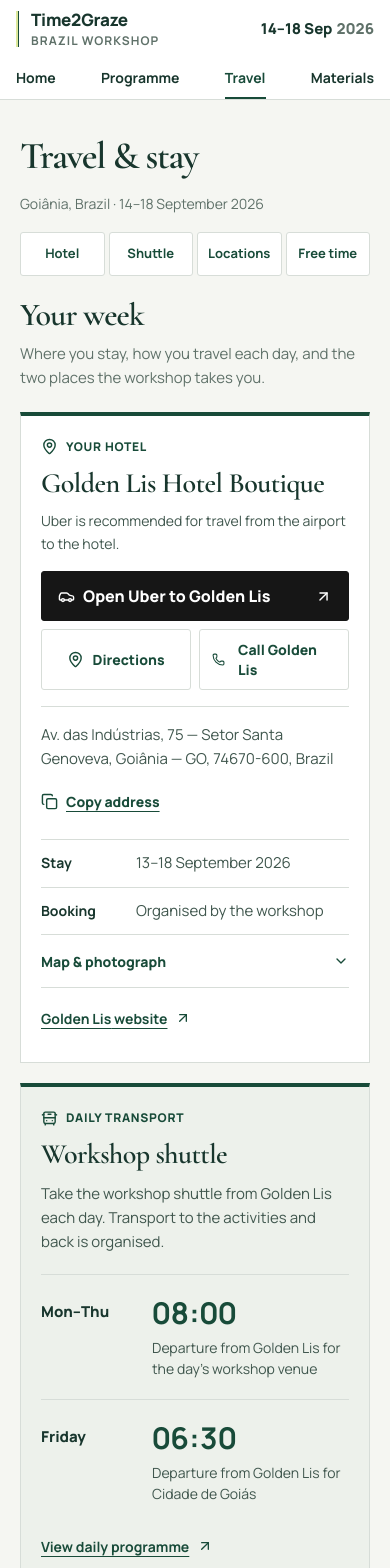
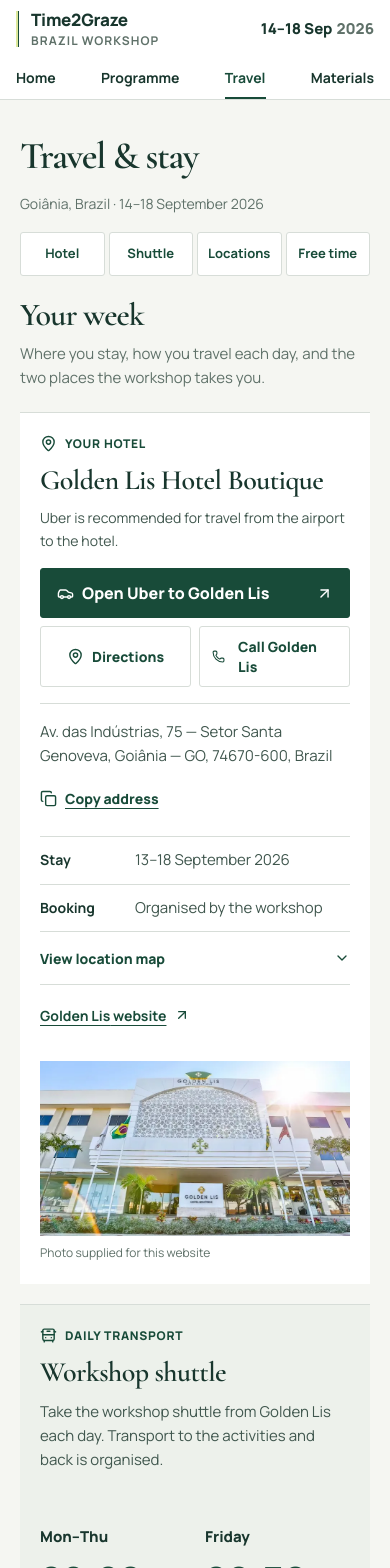
Before and after one commit to VictorGit10/time2graze-workshop, a Next.js app: page /practical in a window 390 px wide. Shown: the top 1568 px of the page. Built offline with nearby package versions, Linux system fonts and the light colour scheme; no server answers.

Commit message:
Give Travel a consistent responsive venue layout

```diff
--- a/app/practical/page.tsx
+++ b/app/practical/page.tsx
@@ -51,6 +51,7 @@
             id="transport"
             aria-labelledby="shuttle-title"
           >
+            <div className="shuttle-overview">
               <p className="travel-eyebrow">
                 <BusFront aria-hidden="true" />
                 Daily transport
@@ -60,6 +61,8 @@
                 Take the workshop shuttle from Golden Lis each day. Transport to
                 the activities and back is organised.
               </p>
+            </div>
+            <div className="shuttle-schedule">
               <dl className="shuttle-times">
                 {SHUTTLE_PLAN.map((item) => (
                   <div key={item.days}>
@@ -79,6 +82,7 @@
               <Link className="travel-text-link" href="/programme/">
                 View daily programme <ArrowUpRight aria-hidden="true" />
               </Link>
+            </div>
           </section>
         </div>
 
--- a/app/travel.css
+++ b/app/travel.css
@@ -1,6 +1,8 @@
 /* Travel is an operational page: destinations and actions stay together.
    Two parts — the week you are booked for, then the city in your own time. */
 .travel-page {
+  --travel-columns: minmax(0, 1fr) minmax(0, 1.35fr);
+  --travel-gap: clamp(28px, 4vw, 64px);
   background: var(--paper);
 }
 .travel-heading {
@@ -70,9 +72,8 @@
 .travel-arrival,
 .travel-places {
   display: grid;
-  grid-template-columns: repeat(2, minmax(0, 1fr));
-  gap: 28px;
-  align-items: start;
+  grid-template-columns: minmax(0, 1fr);
+  gap: 32px;
 }
 .travel-arrival {
   margin-bottom: 28px;
@@ -88,12 +89,39 @@
 }
 .travel-place,
 .shuttle-card {
-  padding: clamp(22px, 2.5vw, 36px);
+  display: grid;
+  grid-template-columns: var(--travel-columns);
+  gap: var(--travel-gap);
+  align-items: start;
+  padding: clamp(24px, 3vw, 44px);
   background: var(--surface);
-  border: 1px solid var(--line);
+  border-top: 1px solid var(--line);
 }
-.travel-hotel {
-  border-top: 4px solid var(--forest);
+.travel-place-summary,
+.travel-place-details,
+.shuttle-overview,
+.shuttle-schedule {
+  min-width: 0;
+}
+.venue-photo {
+  margin: 24px 0 0;
+}
+.venue-photo img {
+  display: block;
+  width: 100%;
+  height: auto;
+  aspect-ratio: 16 / 9;
+  object-fit: cover;
+}
+.venue-photo figcaption {
+  margin-top: 8px;
+  color: var(--muted);
+  font-size: var(--t-label);
+  line-height: 1.5;
+}
+.venue-photo figcaption a {
+  text-decoration: underline;
+  text-underline-offset: 3px;
 }
 .travel-place h3,
 .shuttle-card h3 {
@@ -121,7 +149,7 @@
   flex: none;
 }
 .travel-place-context,
-.shuttle-card > p:not(.travel-eyebrow) {
+.shuttle-overview > p:not(.travel-eyebrow) {
   margin: 0 0 20px;
   color: var(--text);
   font-size: 15px;
@@ -154,7 +182,7 @@
   display: grid;
   grid-template-columns: repeat(2, minmax(0, 1fr));
   gap: 8px;
-  margin: 20px 0;
+  margin: 0 0 20px;
 }
 .travel-place-actions a,
 .travel-address button {
@@ -194,12 +222,12 @@
   min-height: 50px;
   padding-inline: 16px;
   color: #fff;
-  background: #161616;
-  border-color: #161616;
+  background: var(--forest);
+  border-color: var(--forest);
   font-size: 16px;
 }
 .travel-place-actions a.travel-uber:hover {
-  background: #333;
+  background: var(--forest-dark);
 }
 .travel-uber svg:last-child {
   margin-left: auto;
@@ -344,14 +372,19 @@
 }
 .shuttle-card {
   background: var(--surface-soft);
-  border-top: 4px solid var(--forest);
+  border-top: 1px solid var(--line);
+}
+.shuttle-times {
+  display: grid;
+  grid-template-columns: repeat(2, minmax(0, 1fr));
+  gap: 28px;
 }
 .shuttle-times > div {
   display: grid;
-  grid-template-columns: 95px minmax(0, 1fr);
-  gap: 16px;
-  padding: 20px 0;
-  border-top: 1px solid var(--line);
+  grid-template-columns: minmax(0, 1fr);
+  gap: 10px;
+  padding: 0 0 20px;
+  border: 0;
 }
 .shuttle-times dt {
   padding-top: 6px;
@@ -364,7 +397,7 @@
 .shuttle-times strong {
   display: block;
   color: var(--forest);
-  font-size: 30px;
+  font-size: 36px;
   line-height: 1.2;
   font-variant-numeric: tabular-nums;
 }
@@ -391,13 +424,13 @@
 
 /* Friday's destination: one block, logistics first, the town's history in it. */
 .friday-visit .city-photo {
-  margin: 16px 0 20px;
+  margin: 24px 0 0;
 }
 .friday-visit .city-photo img {
   display: block;
   width: 100%;
   height: auto;
-  max-height: 260px;
+  aspect-ratio: 16 / 9;
   object-fit: cover;
 }
 .friday-visit .city-photo figcaption {
@@ -409,6 +442,9 @@
 .friday-visit .city-photo figcaption a {
   text-decoration: underline;
   text-underline-offset: 3px;
+}
+.friday-visit .travel-getting-there {
+  margin-bottom: 24px;
 }
 .friday-visit .city-prose > p {
   margin: 0 0 16px;
@@ -465,18 +501,14 @@
 /* Part two: the city in your own time. */
 .city-introduction {
   display: grid;
-  grid-template-columns: minmax(0, 1fr) minmax(0, 2fr);
-  gap: 32px;
-  padding-bottom: 32px;
+  grid-template-columns: var(--travel-columns);
+  gap: var(--travel-gap);
+  padding: clamp(24px, 3vw, 44px);
+  margin-bottom: 32px;
+  background: var(--surface);
 }
 .city-introduction .travel-eyebrow {
-  margin-bottom: 8px;
-}
-.city-date {
-  margin: 0;
-  color: var(--muted);
-  font-size: var(--t-meta-lg);
-  font-variant-numeric: tabular-nums;
+  margin-bottom: 16px;
 }
 .city-prose {
   max-width: 68ch;
@@ -489,7 +521,7 @@
 }
 .city-free-time {
   border-top: 1px solid var(--line);
-  padding-top: 28px;
+  padding-top: 32px;
 }
 .city-free-time h3 {
   margin: 0 0 12px;
@@ -533,6 +565,36 @@
 }
 .guide-credit {
   margin: 14px 0 0;
+}
+
+@media screen and (max-width: 900px) {
+  .travel-place,
+  .shuttle-card,
+  .city-introduction {
+    grid-template-columns: minmax(0, 1fr);
+    gap: 28px;
+  }
+  .venue-photo,
+  .friday-visit .city-photo {
+    order: 2;
+    width: 100%;
+    margin: 24px 0 0;
+  }
+  .travel-place {
+    display: flex;
+    flex-direction: column;
+    gap: 0;
+  }
+  .travel-place-summary {
+    display: contents;
+  }
+  .travel-place-details {
+    order: 1;
+    width: 100%;
+  }
+  .travel-place-summary > .travel-getting-there {
+    margin-bottom: 20px;
+  }
 }
 
 @media screen and (max-width: 760px) {
@@ -595,7 +657,7 @@
     font-size: 14px;
   }
   .travel-place-actions {
-    margin-block: 16px;
+    margin-block: 0 16px;
   }
   .hotel-stay > div {
     grid-template-columns: 85px minmax(0, 1fr);
@@ -606,7 +668,10 @@
     gap: 22px;
   }
   .city-introduction {
-    padding-bottom: 26px;
+    padding: 24px 20px;
+  }
+  .shuttle-times {
+    gap: 20px;
   }
   .guide-google-map {
     height: 480px;
@@ -640,6 +705,7 @@
   }
   .travel-place,
   .shuttle-card {
+    display: flow-root;
     margin-top: 12pt;
     padding: 10pt 0;
     break-inside: avoid;
@@ -666,6 +732,9 @@
     color: #333;
   }
   /* The disclosure is a screen affordance; on paper the town's history prints. */
+  .travel-place-summary {
+    display: contents;
+  }
   .friday-more[open],
   .friday-more {
     display: block;
@@ -676,6 +745,7 @@
   .friday-visit {
     break-inside: auto;
   }
+  .venue-photo,
   .friday-visit .city-photo {
     float: right;
     width: 65mm;
@@ -697,6 +767,8 @@
     display: block;
     break-inside: avoid;
     margin-top: 12pt;
+    padding: 0;
+    background: #fff;
   }
   .city-prose {
     max-width: none;
--- a/components/orientation.tsx
+++ b/components/orientation.tsx
@@ -14,19 +14,13 @@
       id="orientation"
       aria-labelledby="goiania-title"
     >
-      <h2 className="travel-part-title" id="goiania-title">
-        Goiânia
-      </h2>
-      <p className="travel-part-lead">
-        The city around the workshop, and what is within reach of the hotel on a
-        free evening.
-      </p>
-
-      <article className="city-introduction">
-        <div>
+      <div className="city-introduction">
+        <header className="city-introduction-heading">
           <p className="travel-eyebrow">{city.subtitle}</p>
-          <p className="city-date">Founded in 1933</p>
-        </div>
+          <h2 className="travel-part-title" id="goiania-title">
+            Goiânia
+          </h2>
+        </header>
         <div className="city-prose">
           {city.paragraphs.map((paragraph) => (
             <p key={paragraph}>{paragraph}</p>
@@ -40,7 +34,7 @@
             {city.source.label}
           </a>
         </div>
-      </article>
+      </div>
 
       <section
         className="city-free-time"
--- a/components/venue-card.tsx
+++ b/components/venue-card.tsx
@@ -65,6 +65,7 @@
       id={anchor}
       aria-labelledby={`${anchor}-title`}
     >
+      <div className="travel-place-summary">
         <p className="travel-eyebrow">
           <MapPin aria-hidden="true" />
           {eyebrow}
@@ -79,6 +80,35 @@
             {travel}
           </a>
         )}
+        {venue.photo ? (
+          <figure className="venue-photo">
+            <Image
+              src={withBasePath(venue.photo.src)}
+              alt={venue.photo.alt}
+              width={720}
+              height={420}
+              sizes="(max-width: 900px) 100vw, 40vw"
+              loading="lazy"
+            />
+            <figcaption>
+              {venue.photo.creditHref ? (
+                <a
+                  href={venue.photo.creditHref}
+                  target="_blank"
+                  rel="noreferrer"
+                >
+                  {venue.photo.credit}
+                </a>
+              ) : (
+                venue.photo.credit
+              )}
+            </figcaption>
+          </figure>
+        ) : (
+          <p>Photograph pending.</p>
+        )}
+      </div>
+      <div className="travel-place-details">
         <div className="travel-place-actions">
           {venue.ride === true && (
             <a
@@ -162,7 +192,7 @@
           onToggle={(event) => setExpanded(event.currentTarget.open)}
         >
           <summary>
-          Map &amp; photograph
+            View location map
             <ChevronDown aria-hidden="true" />
           </summary>
           {expanded && (
@@ -173,33 +203,6 @@
                 referrerPolicy="no-referrer-when-downgrade"
                 src={osmEmbedSrc(venue.coords, venue.mapSpan)}
               />
-            {venue.photo ? (
-              <figure>
-                <Image
-                  src={withBasePath(venue.photo.src)}
-                  alt={venue.photo.alt}
-                  width={720}
-                  height={420}
-                  sizes="(max-width: 760px) 100vw, 50vw"
-                  loading="lazy"
-                />
-                <figcaption>
-                  {venue.photo.creditHref ? (
-                    <a
-                      href={venue.photo.creditHref}
-                      target="_blank"
-                      rel="noreferrer"
-                    >
-                      {venue.photo.credit}
-                    </a>
-                  ) : (
-                    venue.photo.credit
-                  )}
-                </figcaption>
-              </figure>
-            ) : (
-              <p>Photograph pending.</p>
-            )}
               <p className="map-credit">
                 Map data ©{' '}
                 <a
@@ -224,6 +227,7 @@
             <ArrowUpRight aria-hidden="true" />
           </a>
         )}
+      </div>
     </article>
   );
 }
```
Also changed, not shown: components/friday-visit.tsx (+9 -6 lines), 1 other file (tests, documents, lock files or other folders). Lines whose indentation alone changed are shown as unchanged.
